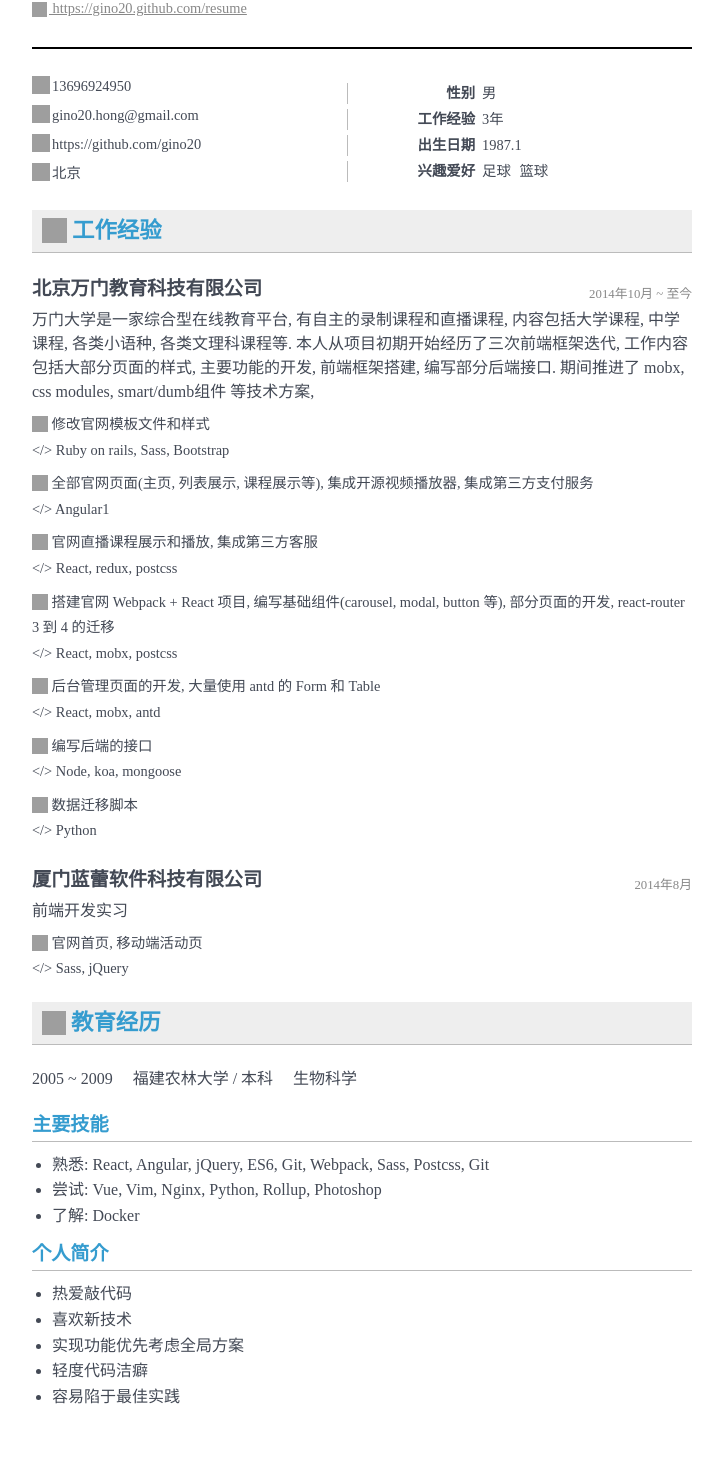
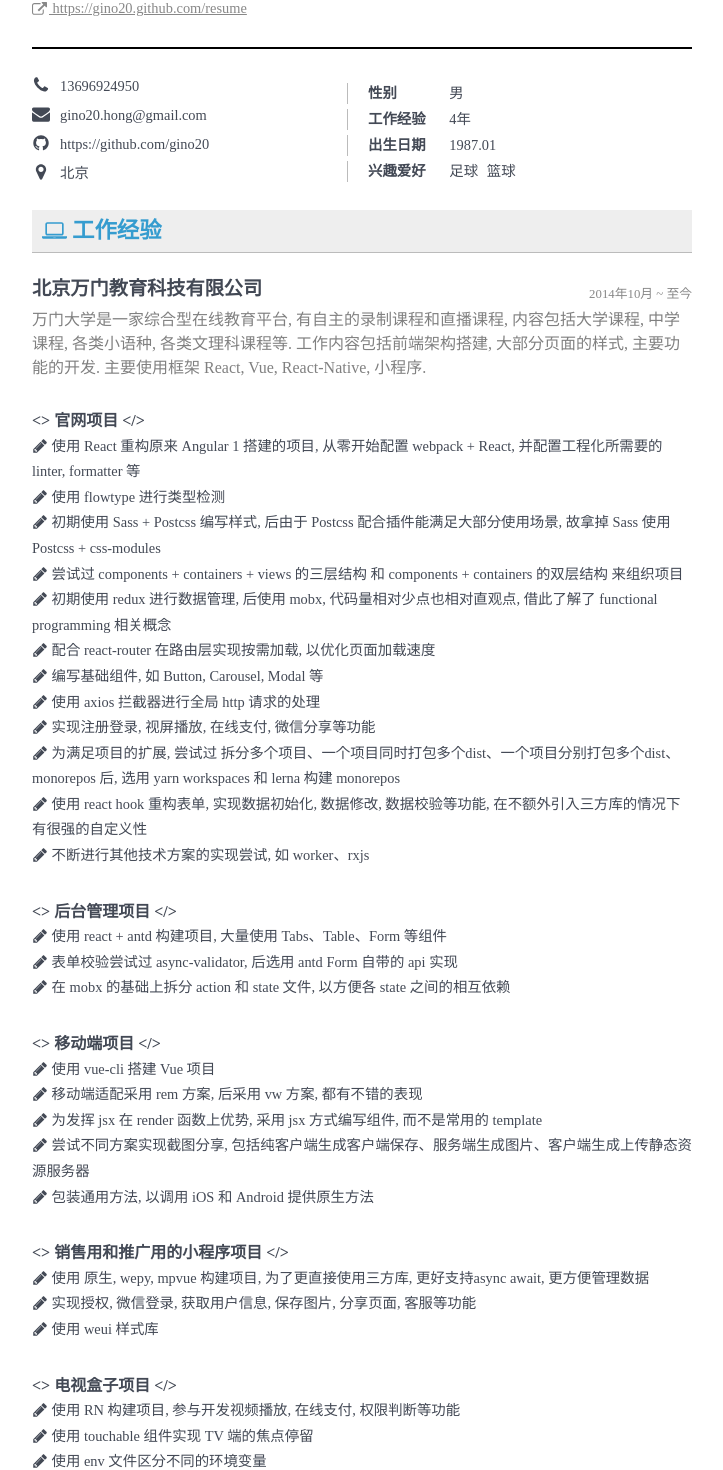
Before and after one commit to gino20/resume, a Vue app: page / in a window 1280 px wide. Shown: the part 114-1584 px from the top of the page, without its empty margins (278-1001 px from the left). Before the commit the page ends 1548 px from the top, so only its background shows below. Built offline with nearby package versions, Linux system fonts and the light colour scheme; grey boxes are pictures that could not be loaded.

Commit message:
fix: update resume

```diff
--- a/package.json
+++ b/package.json
@@ -19,7 +19,6 @@
     "@vue/cli-plugin-typescript": "^3.0.3",
     "@vue/cli-service": "^3.0.3",
     "typescript": "^3.0.0",
-    "vue-svg-loader": "^0.12.0",
     "vue-template-compiler": "^2.5.21"
   }
 }
--- a/src/components/Career.vue
+++ b/src/components/Career.vue
@@ -12,8 +12,8 @@
       </div>
       <ul class="projects-list">
         <li class="project" v-for="project in c.projects">
-          <div class="mission"><img class="small-icon" :src="pencilIcon" alt=""> {{project.mission}}</div>
-          <div class="tech">&lt;/&gt; {{project.tech.join(', ')}}</div>
+          <div class="name">&lt;&gt; {{project.name}} &lt;/&gt;</div>
+          <div class="mission" v-for="mission in project.missions"><img class="small-icon" :src="pencilIcon" alt=""> {{mission}}</div>
         </li>
       </ul>
     </div>
@@ -21,8 +21,8 @@
 </template>
 
 <script lang="ts">
-import laptopIcon from '../svg/laptop.svg';
-import pencilIcon from '../svg/pencil.svg';
+import laptopIcon from '@/assets/laptop.svg';
+import pencilIcon from '@/assets/pencil.svg';
 import constants from '../constants';
 
 const {
@@ -69,7 +69,7 @@ export default {
 
   .info {
     position: relative;
-    margin-bottom: 10px;
+    margin-bottom: 30px;
   }
 
   .company {
@@ -80,6 +80,7 @@ export default {
 
   .post {
     font-size: 1rem;
+    color: gray;
   }
 
   .during {
@@ -88,7 +89,6 @@ export default {
     right: 0;
     font-size: .8rem;
     color: #888;
-    margin-bottom: 10px;
   }
 
   .projects-list {
@@ -99,8 +99,13 @@ export default {
   }
 
   .project {
-    margin-bottom: 8px;
+    margin-bottom: 30px;
     font-size: .9rem;
+  }
+
+  .name {
+    font-weight: 600;
+    font-size: 16px;
   }
 
   .small-icon {
--- a/src/components/Contact.vue
+++ b/src/components/Contact.vue
@@ -3,19 +3,19 @@
 
     <div class="contact">
       <div>
-        <img class="icon" :src="phone" alt="">
+        <img class="icon" :src="phone" alt="">&nbsp;
         <span class="text">{{mobile}}</span>
       </div>
       <div>
-        <img class="icon" :src="envelope" alt="">
+        <img class="icon" :src="envelope" alt="">&nbsp;
         <span class="text">{{email}}</span>
       </div>
       <div>
-        <img class="icon" :src="octocat" alt="">
+        <img class="icon" :src="octocat" alt="">&nbsp;
         <span class="text">{{github}}</span>
       </div>
       <div>
-        <img class="icon" :src="mapMarker" alt="">
+        <img class="icon" :src="mapMarker" alt="">&nbsp;
         <span class="text">{{location}}</span>
       </div>
     </div>
@@ -23,7 +23,7 @@
 </template>
 
 <script lang="ts">
-import constants from '../constants';
+import constants from '@/constants';
 import envelope from '@/assets/envelope.svg';
 import mapMarker from '@/assets/map-marker.svg';
 import phone from '@/assets/phone.svg';
--- a/src/components/Profile.vue
+++ b/src/components/Profile.vue
@@ -54,7 +54,7 @@ export default {
 <style scoped>
   .container {
     display: inline-block;
-    width: 300px;
+    width: 200px;
     padding: 8px 10px;
     vertical-align: bottom;
   }
@@ -70,7 +70,8 @@ export default {
   }
 
   .table-header {
-    text-align: right;
+    padding-left: 20px;
+    text-align: left;
     border-left: 1px solid #bbb;
   }
 
--- a/src/constants.ts
+++ b/src/constants.ts
@@ -14,8 +14,8 @@ export default {
   },
   profile: {
     gender: '男',
-    birth: '1987.1',
-    workingYears: '3年',
+    birth: '1987.01',
+    workingYears: '4年',
     hobbies: ['足球', '篮球'],
   },
   education: [
@@ -32,38 +32,68 @@ export default {
       during: '2014年10月 ~ 至今',
       post:
         '万门大学是一家综合型在线教育平台, 有自主的录制课程和直播课程, 内容包括大学课程, 中学课程, 各类小语种, 各类文理科课程等. ' +
-        '本人从项目初期开始经历了三次前端框架迭代, 工作内容包括大部分页面的样式, 主要功能的开发, 前端框架搭建, 编写部分后端接口. ' +
-        '期间推进了 mobx, css modules, smart/dumb组件 等技术方案,',
+        '工作内容包括前端架构搭建, 大部分页面的样式, 主要功能的开发. ' +
+        '主要使用框架 React, Vue, React-Native, 小程序.',
       homepage: 'www.wanmen.org',
       projects: [
         {
-          mission: '修改官网模板文件和样式',
-          tech: ['Ruby on rails', 'Sass', 'Bootstrap'],
+          name: '官网项目',
+          missions: [
+            '使用 React 重构原来 Angular 1 搭建的项目, 从零开始配置 webpack + React, 并配置工程化所需要的 linter, formatter 等',
+            '使用 flowtype 进行类型检测',
+            '初期使用 Sass + Postcss 编写样式, 后由于 Postcss 配合插件能满足大部分使用场景, 故拿掉 Sass 使用 Postcss + css-modules',
+            '尝试过 components + containers + views 的三层结构 和 components + containers 的双层结构 来组织项目',
+            '初期使用 redux 进行数据管理, 后使用 mobx, 代码量相对少点也相对直观点, 借此了解了 functional programming 相关概念',
+            '配合 react-router 在路由层实现按需加载, 以优化页面加载速度',
+            '编写基础组件, 如 Button, Carousel, Modal 等',
+            '使用 axios 拦截器进行全局 http 请求的处理',
+            '实现注册登录, 视屏播放, 在线支付, 微信分享等功能',
+            '为满足项目的扩展, 尝试过 拆分多个项目、一个项目同时打包多个dist、一个项目分别打包多个dist、monorepos 后, 选用 yarn workspaces 和 lerna 构建 monorepos',
+            '使用 react hook 重构表单, 实现数据初始化, 数据修改, 数据校验等功能, 在不额外引入三方库的情况下有很强的自定义性',
+            '不断进行其他技术方案的实现尝试, 如 worker、rxjs',
+          ],
         },
         {
-          mission: '全部官网页面(主页, 列表展示, 课程展示等), 集成开源视频播放器, 集成第三方支付服务',
-          tech: ['Angular1'],
+          name: '后台管理项目',
+          missions: [
+            '使用 react + antd 构建项目, 大量使用 Tabs、Table、Form 等组件',
+            '表单校验尝试过 async-validator, 后选用 antd Form 自带的 api 实现',
+            '在 mobx 的基础上拆分 action 和 state 文件, 以方便各 state 之间的相互依赖',
+          ],
         },
         {
-          mission: '官网直播课程展示和播放, 集成第三方客服',
-          tech: ['React', 'redux', 'postcss'],
+          name: '移动端项目',
+          missions: [
+            '使用 vue-cli 搭建 Vue 项目',
+            '移动端适配采用 rem 方案, 后采用 vw 方案, 都有不错的表现',
+            '为发挥 jsx 在 render 函数上优势, 采用 jsx 方式编写组件, 而不是常用的 template',
+            '尝试不同方案实现截图分享, 包括纯客户端生成客户端保存、服务端生成图片、客户端生成上传静态资源服务器',
+            '包装通用方法, 以调用 iOS 和 Android 提供原生方法',
+          ]
         },
         {
-          mission:
-            '搭建官网 Webpack + React 项目, 编写基础组件(carousel, modal, button 等), 部分页面的开发, react-router 3 到 4 的迁移',
-          tech: ['React', 'mobx', 'postcss'],
+          name: '销售用和推广用的小程序项目',
+          missions: [
+            '使用 原生, wepy, mpvue 构建项目, 为了更直接使用三方库, 更好支持async await, 更方便管理数据',
+            '实现授权, 微信登录, 获取用户信息, 保存图片, 分享页面, 客服等功能',
+            '使用 weui 样式库',
+          ]
         },
         {
-          mission: '后台管理页面的开发, 大量使用 antd 的 Form 和 Table',
-          tech: ['React', 'mobx', 'antd'],
+          name: '电视盒子项目',
+          missions: [
+            '使用 RN 构建项目, 参与开发视频播放, 在线支付, 权限判断等功能',
+            '使用 touchable 组件实现 TV 端的焦点停留',
+            '使用 env 文件区分不同的环境变量',
+            '使用 RN 提供的 api 进行 px2dp 的换算',
+          ]
         },
         {
-          mission: '编写后端的接口',
-          tech: ['Node', 'koa', 'mongoose'],
-        },
-        {
-          mission: '数据迁移脚本',
-          tech: ['Python'],
+          name: '其他',
+          missions: [
+            '修改 node 接口',
+            '编写 python 数据迁移脚本',
+          ],
         },
       ],
     },
@@ -74,47 +104,15 @@ export default {
       homepage: 'jdxx.jd-dian.com/indexPC.html',
       projects: [
         {
-          mission: '官网首页, 移动端活动页',
-          tech: ['Sass', 'jQuery'],
+          name: '官网首页, 移动端活动页',
+          missions: ['使用 Sass, jQuery 编写页面'],
         },
       ],
     },
   ],
-  projects: [
-    {
-      mission: '修改官网模板文件和样式',
-      tech: ['Ruby on rails', 'Sass', 'Bootstrap'],
-    },
-    {
-      mission: '全部官网页面(主页, 列表展示, 课程展示等), 集成开源视频播放器, 集成第三方支付服务',
-      tech: ['Angular1'],
-    },
-    {
-      mission: '官网直播课程展示和播放, 集成第三方客服',
-      tech: ['React', 'redux', 'postcss'],
-    },
-    {
-      mission:
-        '搭建官网 Webpack + React 项目, 编写基础组件(carousel, modal, button 等), 部分页面的开发, react-router 3 到 4 的迁移',
-      tech: ['React', 'mobx', 'postcss'],
-    },
-    {
-      mission: '后台管理页面的开发, 大量使用 antd 的 Form 和 Table',
-      tech: ['React', 'mobx', 'antd'],
-    },
-    {
-      mission: '编写后端的接口',
-      tech: ['nodejs', 'koa', 'mongoose'],
-    },
-    {
-      mission: '数据迁移脚本',
-      tech: ['Python'],
-    },
+  skills: [
+    '熟悉: React, Vue, jQuery, ES6, Git, Webpack, Sass, Postcss, GraphQL',
+    '用过: Angular, rxjs, Vim, Nginx, Python, Rollup, Photoshop',
   ],
-  skills: [
-    '熟悉: React, Angular, jQuery, ES6, Git, Webpack, Sass, Postcss, Git',
-    '尝试: Vue, Vim, Nginx, Python, Rollup, Photoshop',
-    '了解: Docker',
-  ],
-  brief: ['热爱敲代码', '喜欢新技术', '实现功能优先考虑全局方案', '轻度代码洁癖', '容易陷于最佳实践'],
+  brief: ['热爱敲代码', '喜欢新技术', '实现功能的同时考量对全局的影响', '轻度代码洁癖', '乐于尝试各种更好的实现方案'],
 };
--- a/vue.config.js
+++ b/vue.config.js
@@ -1,16 +1,3 @@
 module.exports = {
   publicPath: './',
-  chainWebpack: config => {
-    const svgRule = config.module.rule('svg')
-
-    // clear all existing loaders.
-    // if you don't do this, the loader below will be appended to
-    // existing loaders of the rule.
-    svgRule.uses.clear()
-
-    // add replacement loader(s)
-    svgRule
-      .use('vue-svg-loader')
-        .loader('vue-svg-loader')
-  }
 }
```
Also changed, not shown: 1 other file (tests, documents, lock files or other folders).
